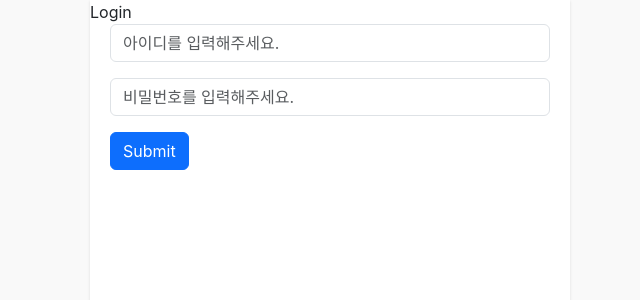
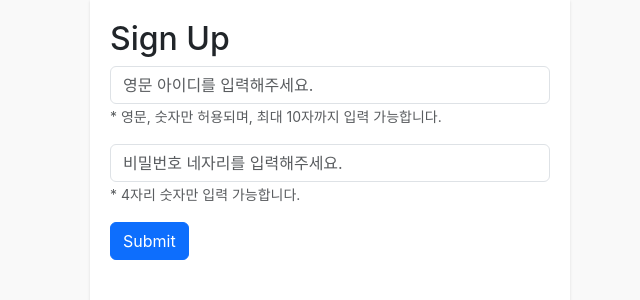
Before and after one commit to sooozi/Moodi, a React (Create React App) app: page /signup in a window 1280 px wide. Shown: the top 300 px of the page, without its empty margins (310-950 px from the left). Built offline with nearby package versions, Linux system fonts and the light colour scheme.

Commit message:
Add SignUp function

```diff
--- a/src/App.css
+++ b/src/App.css
@@ -20,6 +20,9 @@
   box-shadow:
     0 1px 3px 0 rgb(0 0 0 / 0.1),
     0 1px 2px -1px rgb(0 0 0 / 0.1);
+}
+.page-container {
+  padding: 20px 0;
 }
 /* [Color]  */
 body {
--- a/src/pages/Home/Home.tsx
+++ b/src/pages/Home/Home.tsx
@@ -1,11 +1,17 @@
 import React from "react";
+import { useLocation } from "react-router-dom";
 import "./Home.style.css";
 
 const Home = () => {
+  const location = useLocation();
+  const userId = location.state?.userId; // 로그인 시 전달된 아이디 가져오기
+
   return (
     <div className="page-container">
-      <h2>Home</h2>
-      <section className="section sec-01"></section>
+      <h2 className="px-w-20px">Home</h2>
+      <section className="section sec-01">
+        <span>Welcome, {userId ? userId : "Guest"}</span>
+      </section>
     </div>
   );
 };
--- a/src/pages/Login/Login.tsx
+++ b/src/pages/Login/Login.tsx
@@ -6,11 +6,11 @@ import "./Login.style.css";
 const Login = () => {
   return (
     <div className="page-container">
-      Login
+      <h2 className="px-w-20px">Login</h2>
       <Form className="px-w-20px">
         <Form.Group className="mb-3" controlId="formBasicEmail">
           {/* <Form.Label>ddd</Form.Label> */}
-          <Form.Control type="email" placeholder="아이디를 입력해주세요." />
+          <Form.Control type="text" placeholder="아이디를 입력해주세요." />
           {/* <Form.Text className="text-muted">
             never share your email with anyone else.
           </Form.Text> */}
--- a/src/pages/SignUp/SignUp.tsx
+++ b/src/pages/SignUp/SignUp.tsx
@@ -1,27 +1,77 @@
-import React from "react";
+import React, { useState } from "react";
 import Button from "react-bootstrap/Button";
 import Form from "react-bootstrap/Form";
+import { useNavigate } from "react-router-dom";
 import "./SignUp.style.css";
 
 const SignUp = () => {
+  const [userId, setUserId] = useState(""); // 아이디 상태 관리
+  const [password, setPassword] = useState(""); // 비밀번호 상태 관리
+  const navigate = useNavigate();
+
+  const validateId = (e: React.ChangeEvent<HTMLInputElement>) => {
+    const inputValue = e.target.value;
+
+    // 한글이 포함되면 입력을 막음
+    if (/[^A-Za-z0-9]/.test(inputValue)) {
+      e.target.setCustomValidity("영문과 숫자만 입력 가능합니다.");
+    } else {
+      e.target.setCustomValidity(""); // 유효성 초기화
+    }
+  };
+
+  const validatePw = (e: React.ChangeEvent<HTMLInputElement>) => {
+    const inputValue = e.target.value;
+
+    // 숫자가 아닌 값이 입력되면 입력을 막음
+    if (/[^0-9]/.test(inputValue)) {
+      e.preventDefault(); // 숫자가 아닌 값 입력 막기
+      e.target.setCustomValidity("숫자만 입력 가능합니다.");
+    } else {
+      e.target.setCustomValidity(""); // 유효성 초기화
+    }
+  };
+
+  const handleSubmit = (e: React.FormEvent) => {
+    e.preventDefault(); // 기본 폼 제출 동작 방지
+    // 홈 페이지로 아이디를 전달
+    navigate("/", { state: { userId } });
+  };
+
   return (
     <div className="page-container">
-      Login
-      <Form className="px-w-20px">
+      <h2 className="px-w-20px">Sign Up</h2>
+      <Form className="px-w-20px" onSubmit={handleSubmit}>
         <Form.Group className="mb-3" controlId="formBasicEmail">
           {/* <Form.Label>ddd</Form.Label> */}
-          <Form.Control type="email" placeholder="아이디를 입력해주세요." />
-          {/* <Form.Text className="text-muted">
-            never share your email with anyone else.
-          </Form.Text> */}
+          <Form.Control
+            type="text"
+            placeholder="영문 아이디를 입력해주세요."
+            pattern="[A-Za-z0-9]{1,10}" // 영문과 숫자만, 최대 10자
+            maxLength={10} // 최대 10자 입력 가능
+            required
+            onChange={(e) => setUserId(e.target.value)} // 아이디 값 업데이트
+            onInput={validateId}
+          />
+          <Form.Text className="text-muted">
+            * 영문, 숫자만 허용되며, 최대 10자까지 입력 가능합니다.
+          </Form.Text>
         </Form.Group>
 
         <Form.Group className="mb-3" controlId="formBasicPassword">
           {/* <Form.Label>Password</Form.Label> */}
           <Form.Control
             type="password"
-            placeholder="비밀번호를 입력해주세요."
+            placeholder="비밀번호 네자리를 입력해주세요."
+            pattern="\d{4}" // 숫자 4자리만 허용
+            maxLength={4} // 최대 4자리까지 입력 가능
+            required
+            onChange={(e) => setPassword(e.target.value)} // 비밀번호 값 업데이트
+            onInput={validatePw}
           />
+          <Form.Text className="text-muted">
+            * 4자리 숫자만 입력 가능합니다.
+          </Form.Text>
         </Form.Group>
         {/* <Form.Group className="mb-3" controlId="formBasicCheckbox">
           <Form.Check type="checkbox" label="Check me out" />
```
